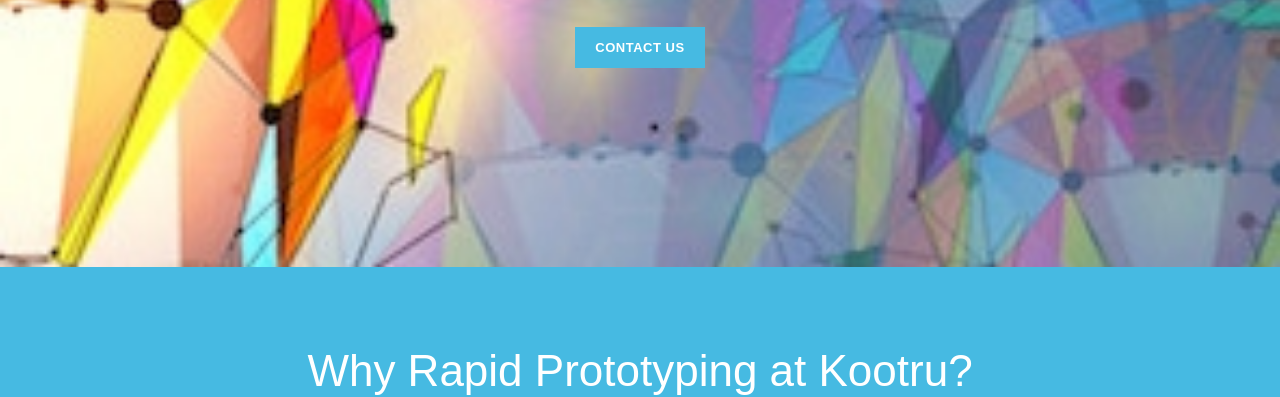
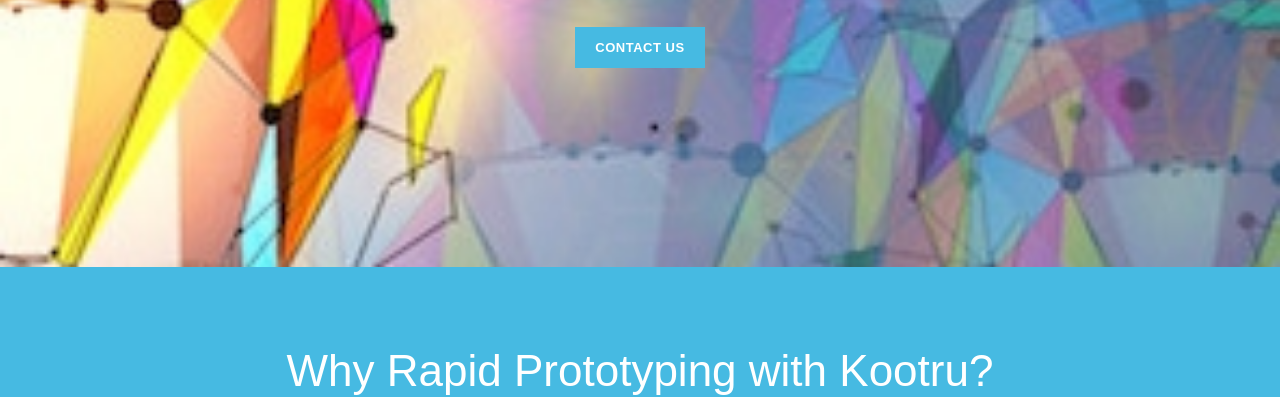
Before and after one commit to spinoza1791/spinoza1791.github.io, a plain HTML site: page index.html in a window 1280 px wide. Shown: the part 406-803 px from the top of the page. Drawn offline with nearby package versions, Linux system fonts and the light colour scheme; some packages are replaced by stand-ins of ours.

Commit message:
Update index.html

```diff
--- a/index.html
+++ b/index.html
@@ -85,7 +85,7 @@ http://www.templatemo.com/tm-508-power
             <div class="container">
                 <div class="row">
                     <div class="col-md-12">
-                        <h4>Why Rapid Prototyping at Kootru?</h4>
+                        <h4>Why Rapid Prototyping with Kootru?</h4>
                         <h6>Unbeatable speed and pricing</h6>
                       </div>
                 </div>
```
